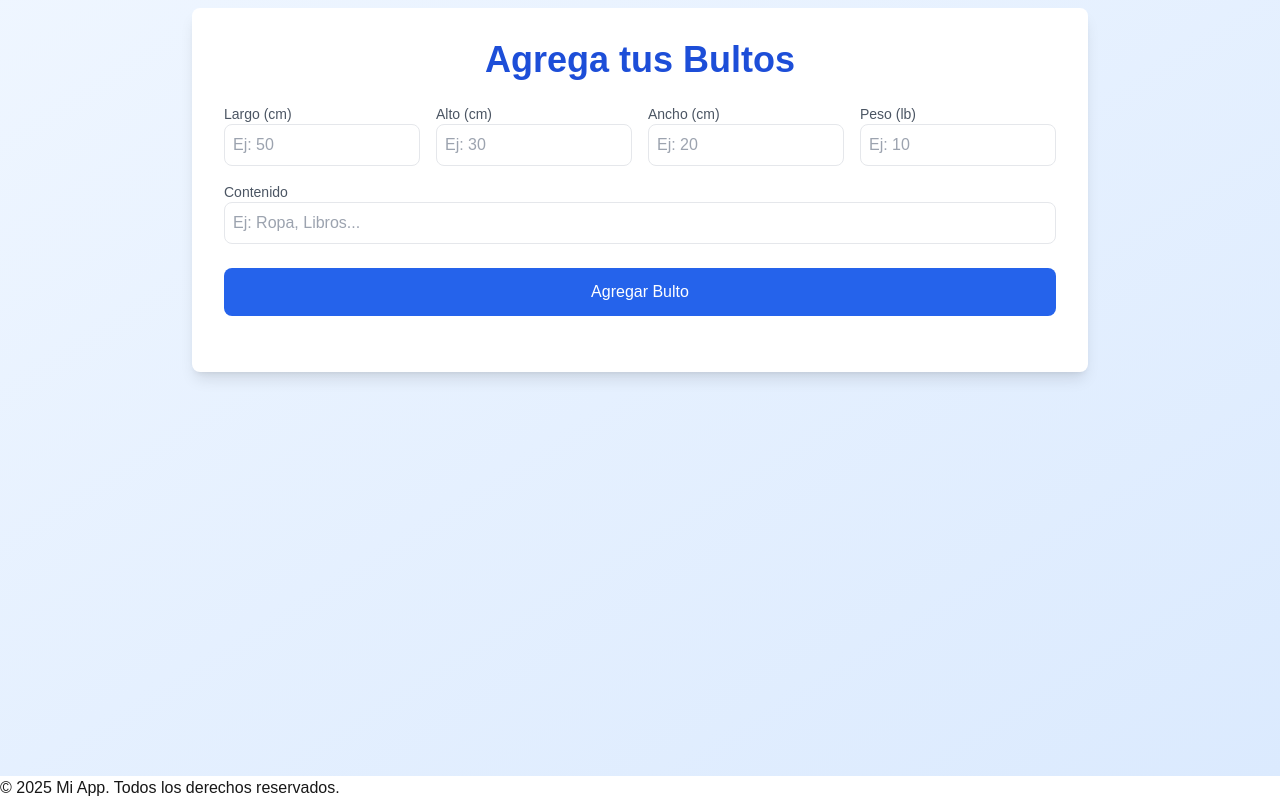
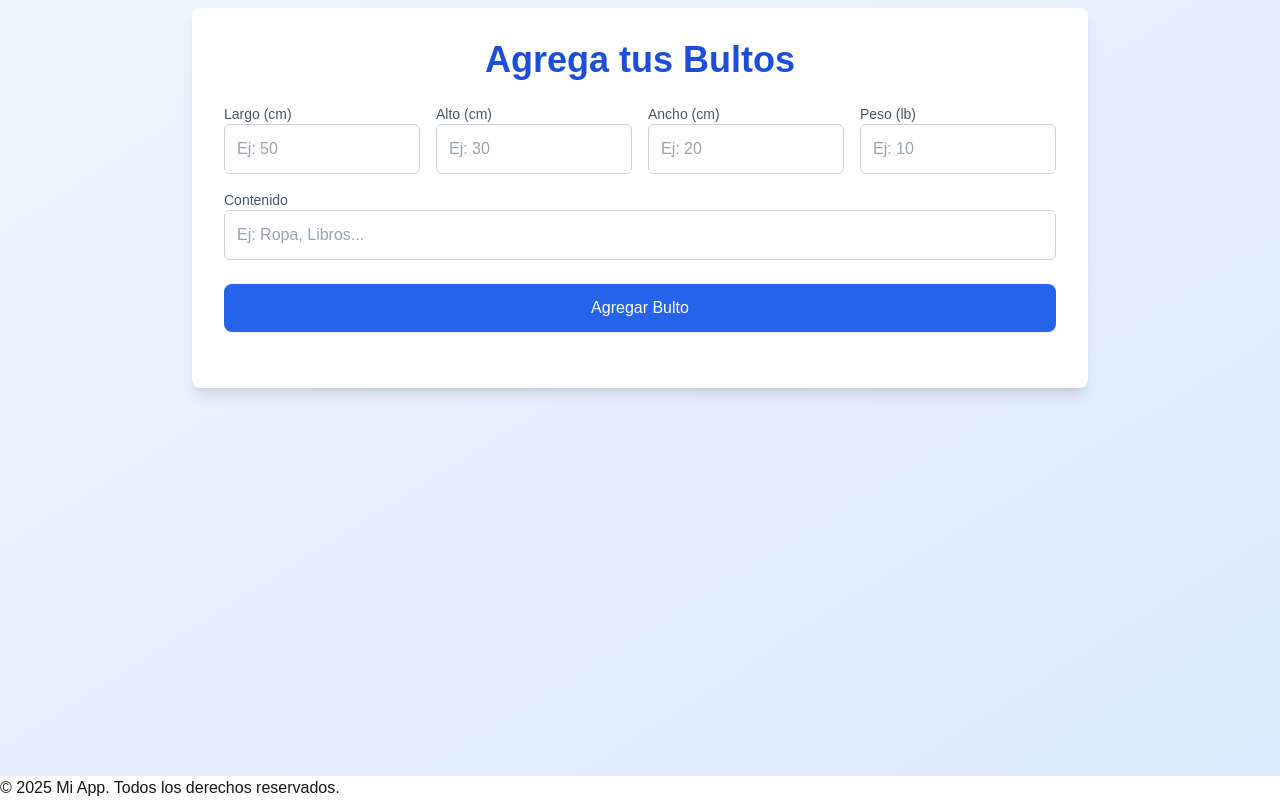
Before and after one commit to Chompi777/FullBoxFrontend, a Next.js app in the folder frontend/: page / in a window 1280 px wide. Both pictures are taken after a click on the button "Siguiente". Shown: the part 88-888 px from the top of the page. Built offline with nearby package versions, Linux system fonts and the light colour scheme.

Commit message:
Recolor of inputs and styles

```diff
--- a/frontend/app/form/AgregarBultos.tsx
+++ b/frontend/app/form/AgregarBultos.tsx
@@ -12,6 +12,10 @@ export default function AgregarBultos() {
   });
 
   const handleAddBulto = () => {
+    if (!bulto.largo || !bulto.alto || !bulto.ancho || !bulto.peso || !bulto.contenido) {
+      alert("Por favor, llena todos los campos antes de agregar un bulto.");
+      return;
+    }
     setBultos([...bultos, bulto]);
     setBulto({ largo: "", alto: "", ancho: "", peso: "", contenido: "" });
   };
@@ -30,7 +34,7 @@ export default function AgregarBultos() {
               placeholder="Ej: 50"
               value={bulto.largo}
               onChange={(e) => setBulto({ ...bulto, largo: e.target.value })}
-              className="p-2 border rounded-lg focus:ring focus:ring-blue-200"
+              className="input-styled p-2 border rounded-lg focus:ring focus:ring-blue-200"
             />
           </div>
           <div className="flex flex-col">
@@ -40,7 +44,7 @@ export default function AgregarBultos() {
               placeholder="Ej: 30"
               value={bulto.alto}
               onChange={(e) => setBulto({ ...bulto, alto: e.target.value })}
-              className="p-2 border rounded-lg focus:ring focus:ring-blue-200"
+              className="input-styled p-2 border rounded-lg focus:ring focus:ring-blue-200"
             />
           </div>
           <div className="flex flex-col">
@@ -50,7 +54,7 @@ export default function AgregarBultos() {
               placeholder="Ej: 20"
               value={bulto.ancho}
               onChange={(e) => setBulto({ ...bulto, ancho: e.target.value })}
-              className="p-2 border rounded-lg focus:ring focus:ring-blue-200"
+              className="input-styled p-2 border rounded-lg focus:ring focus:ring-blue-200"
             />
           </div>
           <div className="flex flex-col">
@@ -60,7 +64,7 @@ export default function AgregarBultos() {
               placeholder="Ej: 10"
               value={bulto.peso}
               onChange={(e) => setBulto({ ...bulto, peso: e.target.value })}
-              className="p-2 border rounded-lg focus:ring focus:ring-blue-200"
+              className="input-styled p-2 border rounded-lg focus:ring focus:ring-blue-200"
             />
           </div>
           <div className="flex flex-col md:col-span-4">
@@ -70,7 +74,7 @@ export default function AgregarBultos() {
               placeholder="Ej: Ropa, Libros..."
               value={bulto.contenido}
               onChange={(e) => setBulto({ ...bulto, contenido: e.target.value })}
-              className="p-2 border rounded-lg focus:ring focus:ring-blue-200"
+              className="input-styled p-2 border rounded-lg focus:ring focus:ring-blue-200"
             />
           </div>
         </div>
@@ -90,12 +94,21 @@ export default function AgregarBultos() {
                 <p className="text-sm font-medium text-gray-700">{b.contenido}</p>
                 <p className="text-xs text-gray-500">{`${b.peso} lb - ${b.largo}x${b.ancho}x${b.alto} cm`}</p>
               </div>
+              <button
+                className="text-red-600 hover:text-red-800"
+                onClick={() => setBultos(bultos.filter((_, i) => i !== index))}
+              >
+                Eliminar
+              </button>
             </li>
           ))}
         </ul>
         {bultos.length > 0 && (
-          <button className="w-full bg-green-600 text-white p-3 rounded-lg font-medium mt-6 hover:bg-green-700 transition">
-            Enviar Bultos
+          <button
+            className="w-full bg-green-600 text-white p-3 rounded-lg font-medium hover:bg-green-700 transition mt-4"
+            onClick={() => alert("Bultos enviados exitosamente")}
+          >
+            Confirmar Bultos
           </button>
         )}
       </div>
--- a/frontend/app/globals.css
+++ b/frontend/app/globals.css
@@ -26,6 +26,7 @@ body {
   border-radius: 0.375rem; /* Borde redondeado */
   padding: 0.75rem; /* Espaciado interno */
   background-color: white;
+  color: #171717; /* Asegura un texto negro oscuro visible */
   transition: all 0.3s ease; /* Transiciones suaves */
 }
 
@@ -34,8 +35,24 @@ body {
   border-color: #3b82f6; /* Azul */
   box-shadow: 0 0 6px #3b82f6; /* Resalta con sombra azul */
   background-color: #f0f9ff; /* Fondo azul claro */
+  color: #171717; /* Asegura texto visible también al enfocarlo */
 }
 
 .input-styled:hover {
   border-color: #2563eb; /* Azul más oscuro */
 }
+
+.input-styled::placeholder {
+  color: #9ca3af; /* Placeholder gris medio */
+  opacity: 1; /* Asegura que el placeholder sea visible */
+}
+
+.input-styled:focus::placeholder {
+  color: #6b7280; /* Placeholder gris más tenue al enfocar */
+}
+
+/* Estilo para el botón de eliminar */
+button:hover {
+  cursor: pointer;
+  opacity: 0.8;
+}
```
